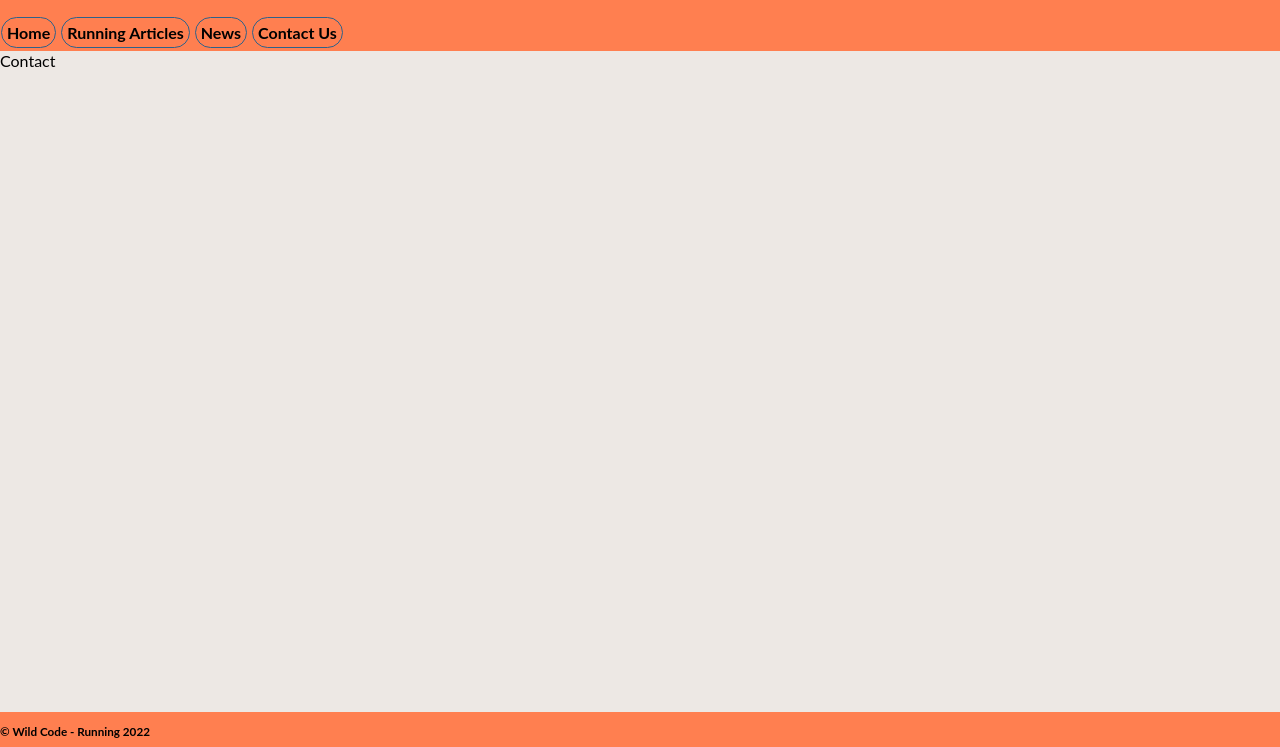
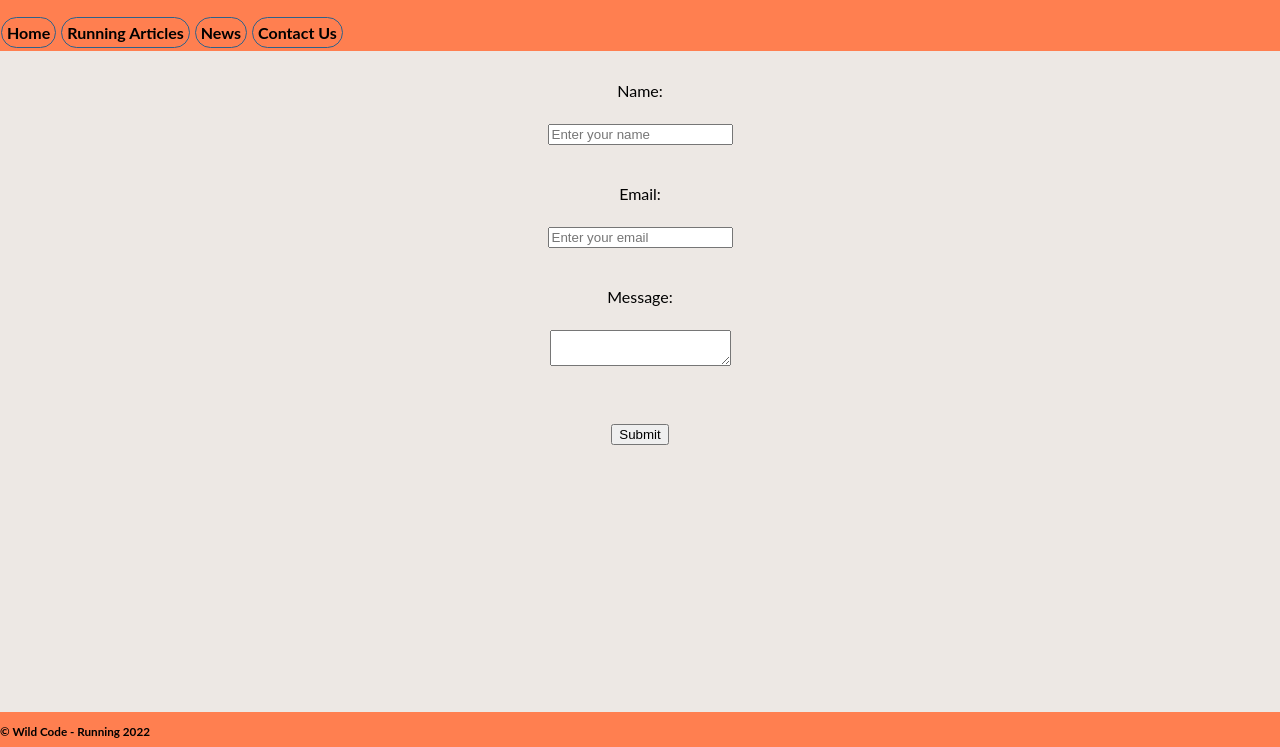
Before and after one commit to NunoMatosCorreia/project1, a plain HTML site: page contactus.html in a window 1280 px wide. Shown: the part 53-800 px from the top of the page. Drawn offline with Linux system fonts and the light colour scheme.

Commit message:
videos e contact page

```diff
--- a/contactus.html
+++ b/contactus.html
@@ -18,7 +18,34 @@
         <li><a href="contactus.html">Contact Us</a></li>
       </ul>
     </nav>
-    <div>Contact</div>
+      <div id="contact" class="container">
+        <form id="contactForm">
+          <label for="name">Name:</label><br />
+          <input
+            type="text"
+            id="name"
+            name="name"
+            placeholder="Enter your name"
+            required
+          /><br />
+          <label for="email">Email:</label><br />
+          <input
+            type="email"
+            id="email"
+            name="email"
+            placeholder="Enter your email"
+            required
+          /><br />
+          <label for="message">Message:</label><br />
+          <textarea id="message" name="message"></textarea><br />
+          <br />
+          <input type="submit" value="Submit" />
+        </form>
+      </div>
+      <script src="script.js"></script>
+    </body>
+
+    </div>
     <footer>
       <h3>&copy Wild Code - Running 2022</h3>
     </footer>
--- a/style.css
+++ b/style.css
@@ -1,3 +1,4 @@
+/* Geral page layout */
 body{
 
         margin: 0;
@@ -8,6 +9,7 @@ body{
 
 }
 
+/* Nav Bar layout */
 
 nav {
 
@@ -46,6 +48,8 @@ nav ul li {
       margin-right: 5px;
       margin-bottom: 2px;
   }
+
+/* Index Layout */
 
   header{
 
@@ -131,7 +135,7 @@ footer{
 
 #article2 {
 
-    font-size: 5px;
+    font-size: 10px;
     text-align: justify;
     color: black;
     text-align: left;
@@ -139,7 +143,7 @@ footer{
 }
 
 
-
+/* Run Articles layout */
 
 
 .runningarticles{
@@ -204,3 +208,26 @@ footer{
     width: 80%;
     height: 80%;
 }
+
+
+/* Contact layout */
+
+form {
+    margin-top: 30px;
+    display: flex;
+    flex-direction: column;
+    align-items:center;
+    width: 100%;
+  }
+
+  label {
+    margin-bottom: 5px;
+  }
+
+  input {
+    margin-bottom: 20px;
+  }
+
+  textarea {
+    margin-bottom: 20px;
+  }
```
Also changed, not shown: news.html (+14 -3 lines).
